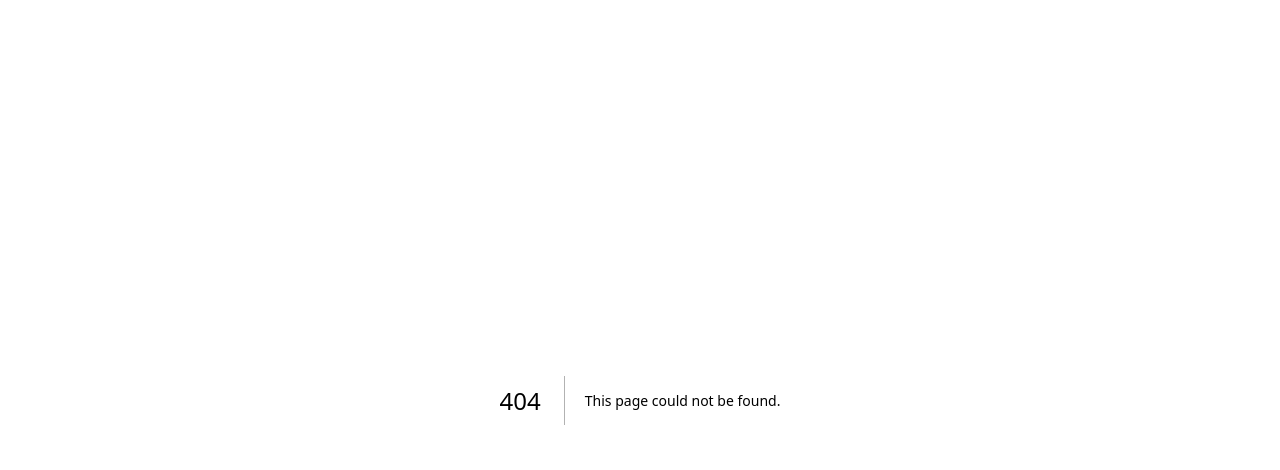
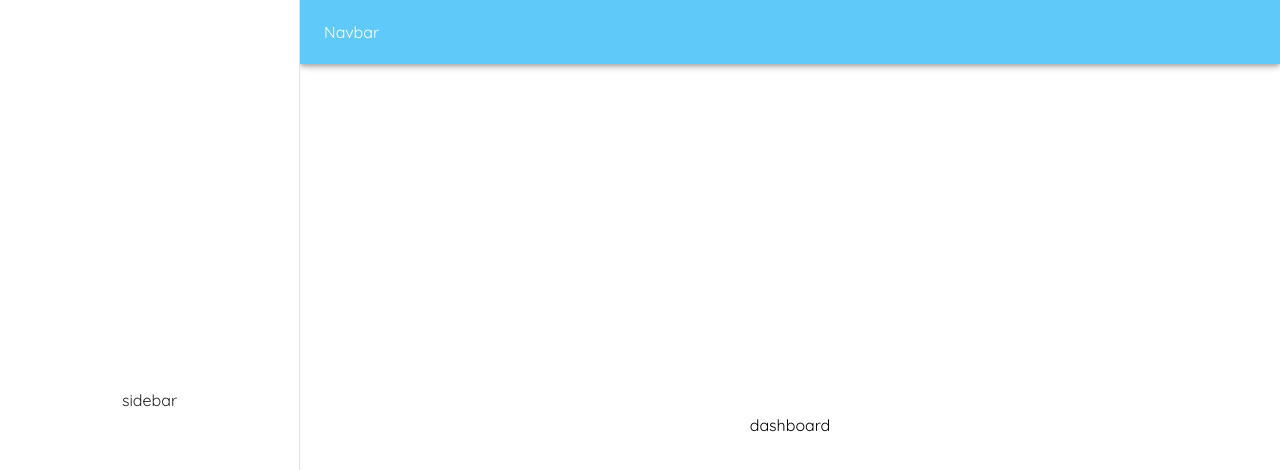
Before and after one commit to DaniJER/Proyecto-caninosShop, a Next.js app in the folder frontend/: page /dashboard in a window 1280 px wide. Before the commit this address had no page. Shown: the top 470 px of the page. Built offline with nearby package versions, Linux system fonts and the light colour scheme.

Commit message:
added dashboard and config of mui

```diff
--- a/frontend/package.json
+++ b/frontend/package.json
@@ -9,6 +9,11 @@
     "lint": "next lint"
   },
   "dependencies": {
+    "@emotion/cache": "^11.13.1",
+    "@emotion/react": "^11.13.3",
+    "@emotion/styled": "^11.13.0",
+    "@mui/material": "^6.1.4",
+    "@mui/material-nextjs": "^6.1.4",
     "clsx": "^2.1.1",
     "next": "14.2.13",
     "react": "^18",
--- /dev/null
+++ b/frontend/src/app/dashboard/layout.js
@@ -0,0 +1,18 @@
+import theme from '@/components/dashboard/themes';import LayoutWrapper from '@/components/dashboard/ui/LayoutWrapper';
+;
+import { ThemeProvider } from '@mui/material/styles';
+
+export const metadata = {
+    title: "Dashboard",
+    description: "",
+  };
+
+export default function DashboardLayout({
+ children
+}) {
+  return (
+ <ThemeProvider theme={theme}>
+    <LayoutWrapper children={children}/>
+ </ThemeProvider>
+  );
+}
--- /dev/null
+++ b/frontend/src/app/dashboard/page.js
@@ -0,0 +1,8 @@
+
+export default function DashboardPage() {
+  return (
+    <div className="h-screen flex justify-center items-center">
+      dashboard
+    </div>
+  );
+}
--- /dev/null
+++ b/frontend/src/components/dashboard/themes/index.js
@@ -0,0 +1,11 @@
+'use client';
+
+import { createTheme } from "@mui/material";
+
+const theme = createTheme({
+  typography: {
+    fontFamily: 'var(--font-roboto)',
+  },
+});
+
+export default theme;
--- /dev/null
+++ b/frontend/src/components/dashboard/ui/LayoutWrapper.js
@@ -0,0 +1,36 @@
+'use client'
+
+import { Box } from '@mui/material';
+import React from 'react'
+import Navbar from './Navbar';
+import Sidebar from './Sidebar';
+import styled from '@emotion/styled';
+
+const Main = styled('div')(({ theme }) => ({
+    flexGrow: 1,
+    overflow: 'auto',
+    minHeight: '100%',
+    paddingTop: 1 + 24,
+    paddingBottom: theme.spacing(10),
+    [theme.breakpoints.up('lg')]: {
+      paddingTop: 1 + 24,
+      paddingLeft: theme.spacing(2),
+      paddingRight: theme.spacing(2),
+    },
+  }));
+
+const LayoutWrapper = ({children}) => {
+  return (
+    <Box display={'flex'}>
+        <Navbar/>
+        <Sidebar/>
+        <Main>
+            {
+                children
+            }
+       </Main>
+    </Box>
+  )
+}
+
+export default LayoutWrapper
--- /dev/null
+++ b/frontend/src/components/dashboard/ui/Navbar.js
@@ -0,0 +1,25 @@
+import { AppBar, IconButton, Toolbar } from '@mui/material'
+import React from 'react'
+
+const Navbar = () => {
+  return (
+    <AppBar
+
+            position="fixed"
+            sx={{
+                width: { lg: `calc(100% - ${300}px)` },
+                ml:{sm:`${300}px`}, backgroundColor:'rgba(56, 189, 248, 0.8)', backdropFilter:'blur(6px)'
+                }}
+
+        >
+        <Toolbar>
+            <div>
+                Navbar
+            </div>
+        </Toolbar>
+
+        </AppBar>
+  )
+}
+
+export default Navbar
--- /dev/null
+++ b/frontend/src/components/dashboard/ui/Sidebar.js
@@ -0,0 +1,34 @@
+'use client'
+import { Box, Drawer } from '@mui/material'
+import React from 'react'
+
+const Sidebar = () => {
+
+  return (
+    <Box
+        component={'nav'}
+        sx={{
+                flexShrink: { lg: 0 },
+                width: { lg:  300 },
+            }}
+        >
+                <Drawer
+          open
+          variant="permanent"
+          PaperProps={{
+            sx: {
+              width: 300,
+              bgcolor: 'background.default',
+              borderRightStyle: 'double',
+            },
+          }}
+        >
+          <div className='h-screen flex justify-center items-center'>
+            sidebar
+          </div>
+        </Drawer>
+    </Box>
+  )
+}
+
+export default Sidebar
--- a/frontend/src/components/index.js
+++ b/frontend/src/components/index.js
@@ -4,3 +4,7 @@
 export * from './auth/login/LoginForm';
 export * from './auth/register/RegisterForm';
 export * from './auth/restore/RestoreForm'
+
+//dashboard
+export * from './dashboard/themes'
+export * from './dashboard/ui/LayoutWrapper'
```
Also changed, not shown: 1 other file (tests, documents, lock files or other folders).
